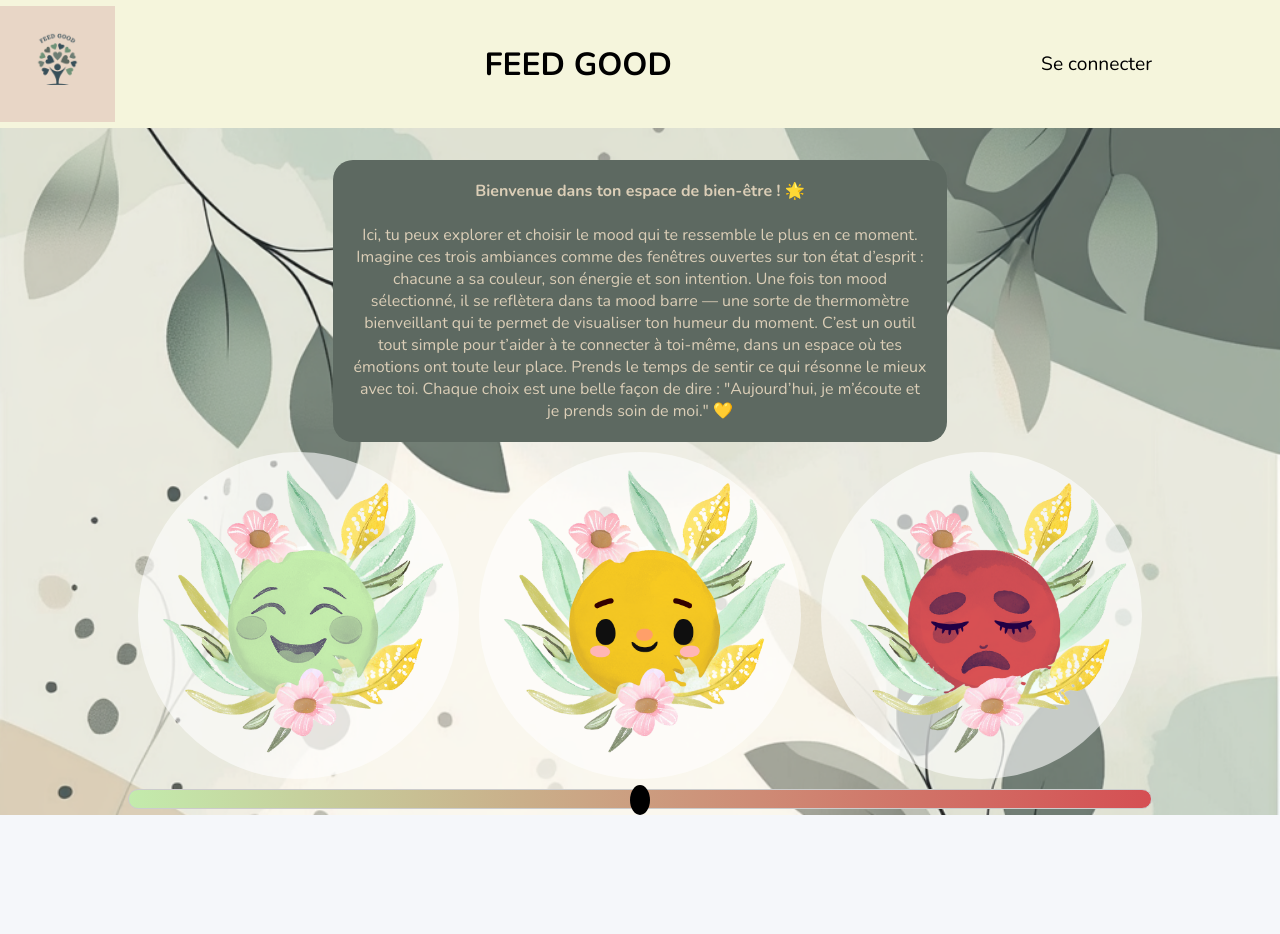
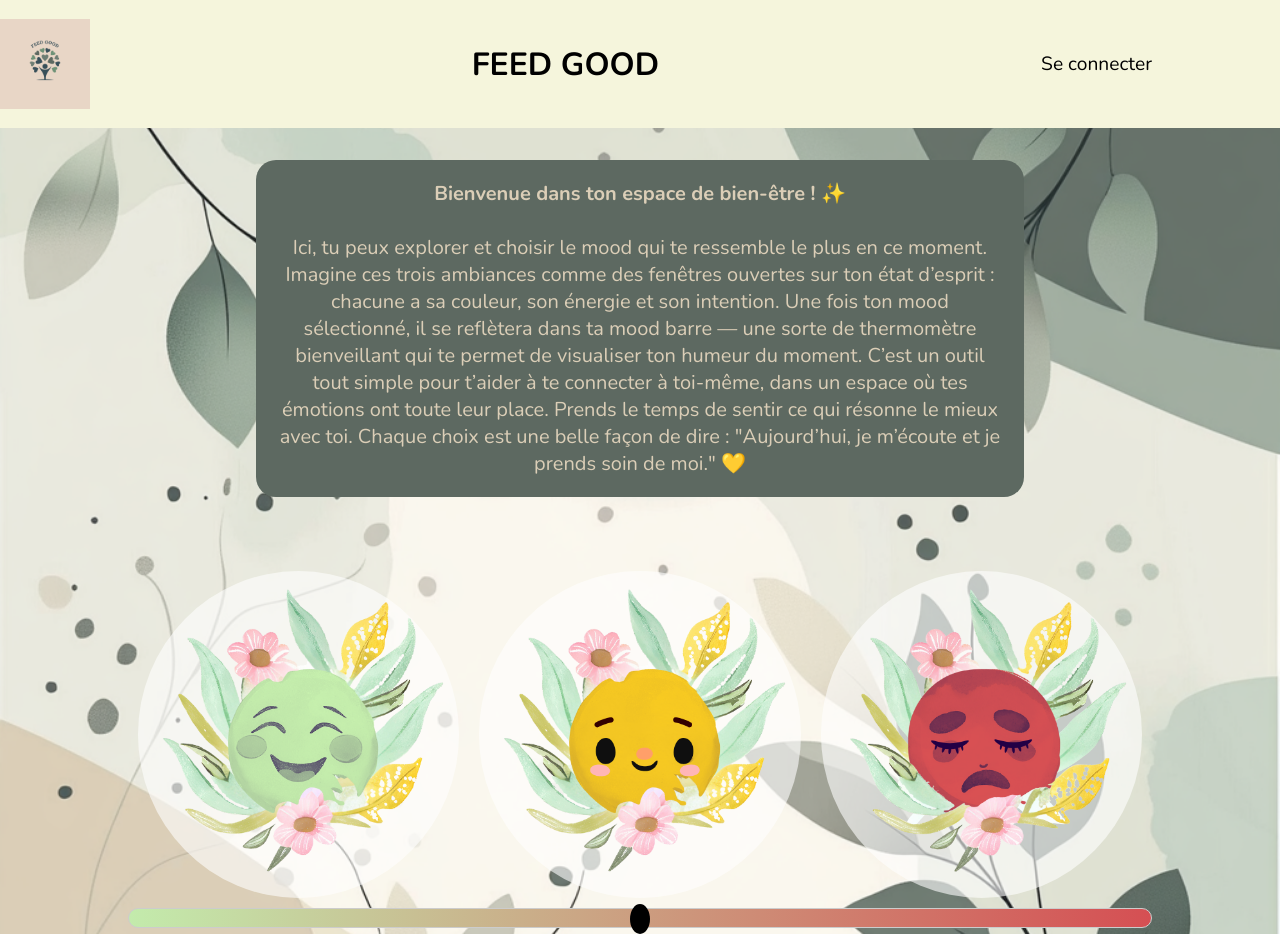
Before and after one commit to WildCodeSchool-2024-09/lille-protojam, a React (Vite) app in the folder client/: page /profile/mood in a window 1280 px wide. Before the commit the page ends 815 px from the top, so only its background shows below. Built offline with nearby package versions, Linux system fonts and the light colour scheme; a web font is replaced by a local one.

Commit message:
fixed the bugs

```diff
--- a/client/src/components/Mood/Mood.css
+++ b/client/src/components/Mood/Mood.css
@@ -61,6 +61,9 @@
   padding: 20px;
   border-radius: 20px;
   justify-self: center;
+  margin-top: 10rem;
+  margin-bottom: -6rem;
+  font-size: 20px;
 }
 
 .container-warning {
@@ -69,6 +72,8 @@
   padding: 10px;
   border-radius: 20px;
   background-color: #d54f53;
+  text-align: center;
+  font-size: 20px;
 }
 
 .container-warning li {
--- a/client/src/components/Mood/Mood.tsx
+++ b/client/src/components/Mood/Mood.tsx
@@ -3,23 +3,20 @@ import "./Mood.css";
 import { MoodContext } from "../../services/MoodContext";
 import { Link } from "react-router-dom";
 import { CounterContext } from "../../services/CounterContext";
-
 function Mood() {
-  const { moodCount, setMoodcount } = useContext(CounterContext);
+    const [moodCount, setMoodcount] = useState(0);
+    const [moodText, setMoodText] = useState("test");
     const { mood, setMood } = useContext(MoodContext);
-
     const handleClickHappy = () => {
         setMoodcount(moodCount - 1);
         setMood("heureux");
     };
-
     const ScrollToText = () => {
         const textElement = document.getElementById("target-text");
         if (textElement) {
             textElement.scrollIntoView({ behavior: "smooth", block: "start" });
         }
     };
-
     const handleClickSad = () => {
         setMoodcount(moodCount + 1);
         setMood("sad");
@@ -27,7 +24,6 @@ function Mood() {
             ScrollToText();
         }
     };
-
     const handleclickNeutral = () => {
         setMood("neutre");
         if (moodCount === 0) {
@@ -40,28 +36,26 @@ function Mood() {
             setMoodcount(moodCount - 1);
         }
     };
-
     const calculateCursorPosition = () => {
         return `${((moodCount + 10) / 20) * 100}%`;
     };
-
     return (
         <>
+            <p className="container-explanation">
+                <strong> Bienvenue dans ton espace de bien-être ! ✨</strong>
+                <br />
+                Ici, tu peux explorer et choisir le mood qui te ressemble le plus en ce
+                moment. Imagine ces trois ambiances comme des fenêtres ouvertes sur ton
+                état d’esprit : chacune a sa couleur, son énergie et son intention. Une
+                fois ton mood sélectionné, il se reflètera dans ta mood barre — une
+                sorte de thermomètre bienveillant qui te permet de visualiser ton humeur
+                du moment. C’est un outil tout simple pour t’aider à te connecter à
+                toi-même, dans un espace où tes émotions ont toute leur place. Prends le
+                temps de sentir ce qui résonne le mieux avec toi. Chaque choix est une
+                belle façon de dire : "Aujourd’hui, je m’écoute et je prends soin de
+                moi." 💛
+            </p>
             <div className="mood-container">
-        <p className="container-explanation">
-          <strong> Bienvenue dans ton espace de bien-être ! 🌟</strong>
-          <br />
-          Ici, tu peux explorer et choisir le mood qui te ressemble le plus en
-          ce moment. Imagine ces trois ambiances comme des fenêtres ouvertes sur
-          ton état d’esprit : chacune a sa couleur, son énergie et son
-          intention. Une fois ton mood sélectionné, il se reflètera dans ta mood
-          barre — une sorte de thermomètre bienveillant qui te permet de
-          visualiser ton humeur du moment. C’est un outil tout simple pour
-          t’aider à te connecter à toi-même, dans un espace où tes émotions ont
-          toute leur place. Prends le temps de sentir ce qui résonne le mieux
-          avec toi. Chaque choix est une belle façon de dire : "Aujourd’hui, je
-          m’écoute et je prends soin de moi." 💛
-        </p>
                 <div className="smiley-container">
                     {/* Happy face */}
                     <button
@@ -90,8 +84,8 @@ function Mood() {
                     {/* Sad face */}
                     <button
                         type="button"
+                        onClick={handleClickSad}
                         className="button-face button-sad"
-            onClick={handleClickSad}
                     >
                         <img
                             className="img-button"
@@ -106,7 +100,9 @@ function Mood() {
                 </div>
             </div>
             {moodCount > 0 ? (
-        <p className="container-warning">
+                <p className="container-warning" id="target-text">
+                    ⚠️
+                    <br />
                     Ton mood semble un peu triste en ce moment, et c’est totalement OK.
                     Tout le monde traverse des moments difficiles. L’important, c’est de
                     te rappeler que tu n’es pas seul·e et qu’il y a toujours des
@@ -123,46 +119,21 @@ function Mood() {
                             Parle à une personne de confiance, que ce soit un ami, un proche
                             ou un professionnel.
                         </li>
-            <li>
-              Réalise quelques
-              <Link to="/profile/actions" className="link-actions">
-                <strong> actions </strong>
-              </Link>
-              pour te sentir mieux
-            </li>
                     </ul>
                     Si tu ressens le besoin de parler à quelqu’un tout de suite, voici des
                     numéros d’urgence où des personnes bienveillantes sont prêtes à
                     t’écouter :
-          <ul className="numero">
-            <li>
-              Soutien Dépression (SOS Amitié) :{" "}
-              <a
-                href="tel:+33972394050"
-                aria-label="Appelez-nous au +33972394050"
-              >
-                <strong>09 72 39 40 50</strong>
-              </a>
-            </li>
-            <li>
-              Suicide Écoute :{" "}
-              <a
-                href="tel:+33145394000"
-                aria-label="Appelez-nous au +33145394000"
-              >
-                <strong>01 45 39 40 00 </strong>
-              </a>
-              (24h/24 et 7j/7)
-            </li>
-            <li>
-              Numéro national prévention suicide :{" "}
-              <a href="te:+3114">
-                <strong>3114</strong>
-              </a>
-            </li>
-          </ul>
-          Prends soin de toi. Chaque étape compte, et on croit en ta capacité à
-          aller mieux. 💛
+                    <br />
+                    <strong>Soutien Dépression (SOS Amitié) : 09 72 39 40 50</strong>
+                    <br />
+                    <strong>
+                        Suicide Écoute : 01 45 39 40 00 (24h/24 et 7j/7) Numéro national
+                    </strong>
+                    <br />
+                    <strong>Prévention suicide : 3114 Prends soin de toi. </strong>
+                    <br />
+                    Chaque étape compte, et on croit en ta capacité à aller mieux.
+                    <br />💛
                 </p>
             ) : (
                 ""
@@ -170,5 +141,4 @@ function Mood() {
         </>
     );
 }
-
 export default Mood;
--- a/client/src/components/navbar/Navbar.css
+++ b/client/src/components/navbar/Navbar.css
@@ -4,7 +4,7 @@
 }
 
 .logo-navbar {
-  width: 9%;
+  width: 7%;
 }
 
 .Navbar {
@@ -16,6 +16,7 @@
   height: 8rem;
   position: fixed;
   top: 0;
+  z-index: 999;
 }
 
 .profile {
--- a/client/src/pages/DailyAct/DailyAct.css
+++ b/client/src/pages/DailyAct/DailyAct.css
@@ -10,13 +10,19 @@
   padding: 16px;
   width: 800px;
   height: 300px;
-  text-align: center;
   background-color: rgb(232, 232, 155);
   border-radius: 20px;
   display: flex;
   flex-direction: column;
   justify-content: center;
+  gap: 10px;
 }
 .action-list {
   font-size: 1.5rem;
 }
+
+.checkbox {
+ transform: scale(1.5);
+ margin-right: 5px;
+
+}
--- a/client/src/pages/DailyAct/DailyAct.tsx
+++ b/client/src/pages/DailyAct/DailyAct.tsx
@@ -39,7 +39,7 @@ function DailyAct() {
         {/* FILTRE SELON LE CONTEXTE happy/neutral/TRISTE */}
         {randomTab?.map((action) => (
           <div key={action.id}>
-            <input type="checkbox" id={action.id} name={action.action} />
+            <input type="checkbox" id={action.id} name={action.action} className="checkbox"/>
             <label className="action-list" for={action.id}>
               {" "}
               {action.action}
```
Lines whose indentation alone changed are shown as unchanged.
